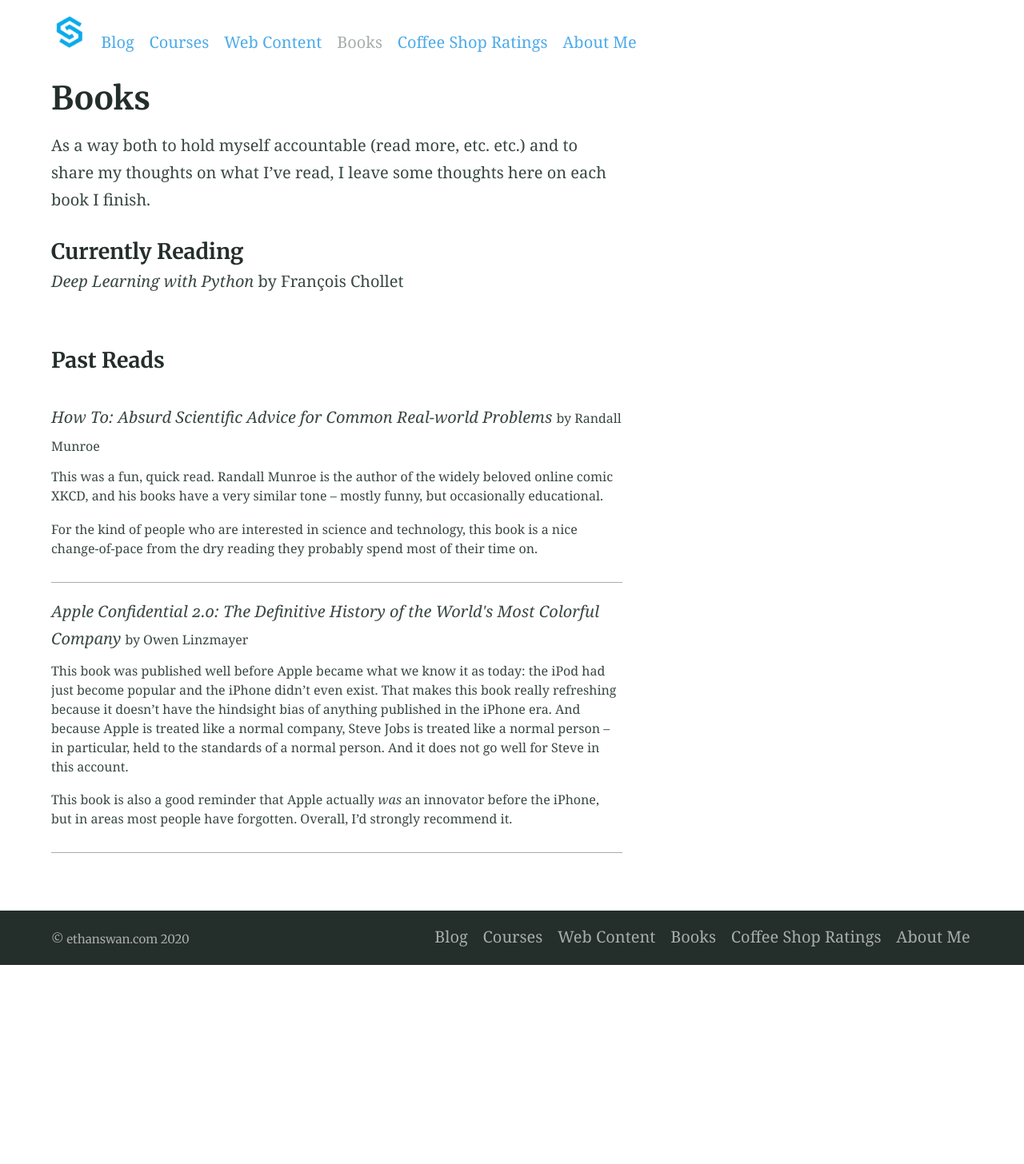
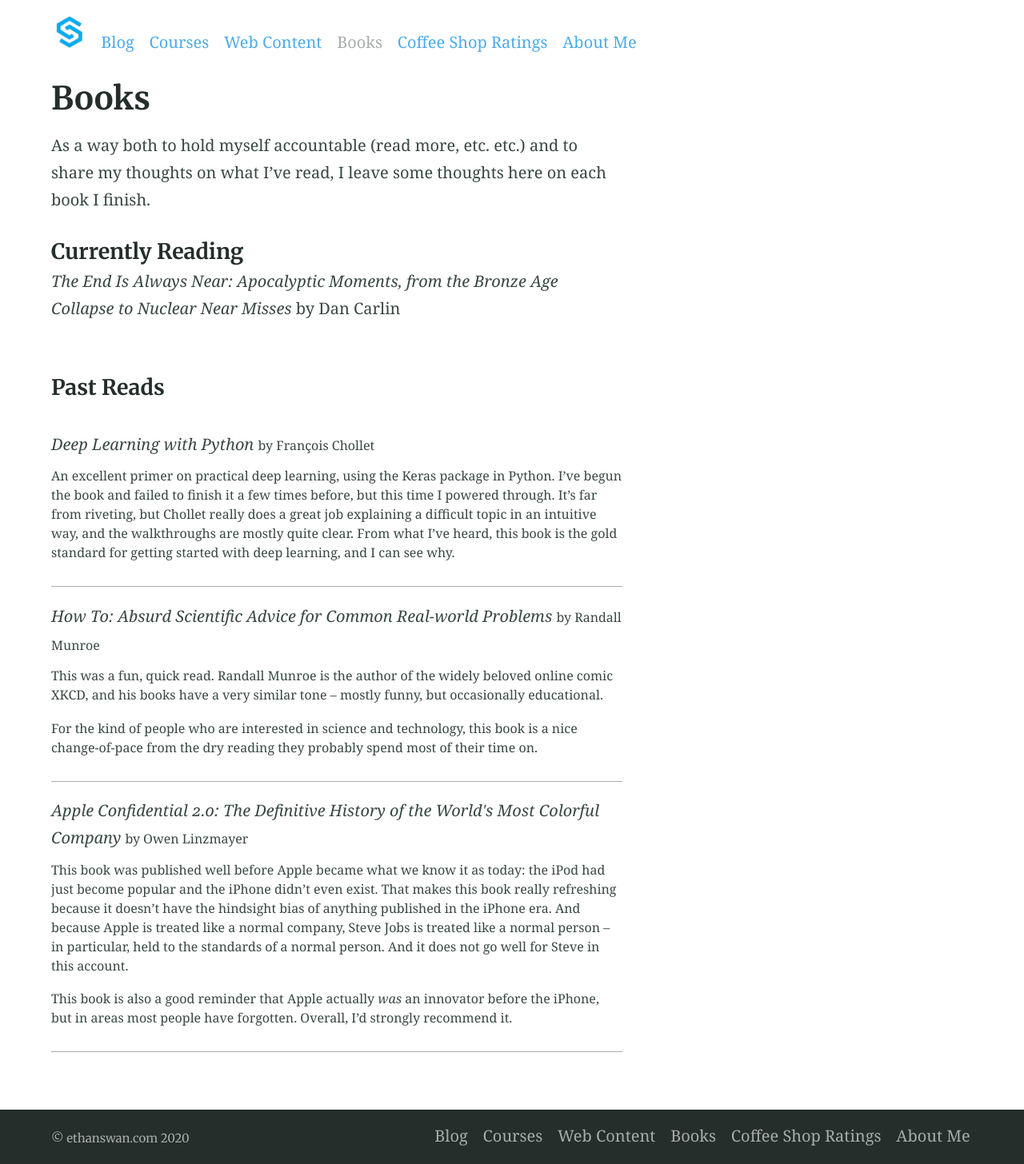
Before and after one commit to eswan18/ethanswan.com, a Jekyll site: the page built from books/index.md, in a window 1280 px wide. Shown: the whole page at 80% size. Built offline with Jekyll 4.4.1, drawn with Linux system fonts in a browser that asks for light colours; our own code applies the rules of GitHub Pages for plain Markdown files; before the commit the page ends 1207 px from its top, so only the background shows below that.

Commit message:
Update reading; complete DL with Python.

```diff
--- a/books/index.md
+++ b/books/index.md
@@ -7,4 +7,4 @@
 As a way both to hold myself accountable (read more, etc. etc.) and to share my thoughts on what I've read, I leave some thoughts here on each book I finish.
 
 #### Currently Reading
-*Deep Learning with Python* by François Chollet
+*The End Is Always Near: Apocalyptic Moments, from the Bronze Age Collapse to Nuclear Near Misses* by Dan Carlin
```
Also changed, not shown: _books/2020-01-28-deep-learning-with-python.md (added, +9 -0 lines).
